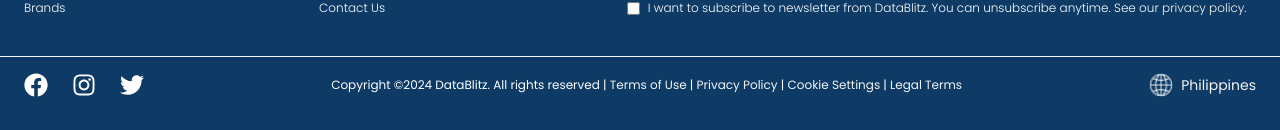
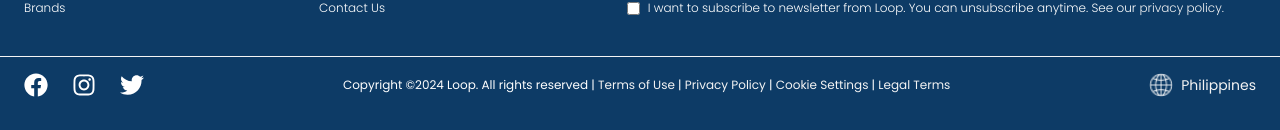
Before and after one commit to wintercutie/loop, a Next.js app: page / in a window 1280 px wide. Shown: the part 1792-1922 px from the top of the page. Built offline with nearby package versions, Linux system fonts and the light colour scheme.

Commit message:
update footer

```diff
--- a/src/components/Footer.jsx
+++ b/src/components/Footer.jsx
@@ -49,7 +49,7 @@ export default function Footer() {
           <div className="flex items-center">
             <input type="checkbox" className="mr-2" />
             <span className="text-xs font-light">
-              I want to subscribe to newsletter from DataBlitz. You can unsubscribe anytime. See our <a href="#" className="text-[#f4f4f4]">privacy policy</a>.
+              I want to subscribe to newsletter from Loop. You can unsubscribe anytime. See our <a href="#" className="text-[#f4f4f4]">privacy policy</a>.
             </span>
           </div>
         </div>
@@ -64,7 +64,7 @@ export default function Footer() {
         </div>
 
         <div className="text-center sm:text-left text-xs">
-          <span className="block sm:inline">Copyright ©2024 DataBlitz. All rights reserved</span>
+          <span className="block sm:inline">Copyright ©2024 Loop. All rights reserved</span>
           <span className="hidden sm:inline"> | </span>
           <a href="#" className="text-[#f4f4f4]">Terms of Use</a> |
           <a href="#" className="text-[#f4f4f4]"> Privacy Policy</a> |
```
